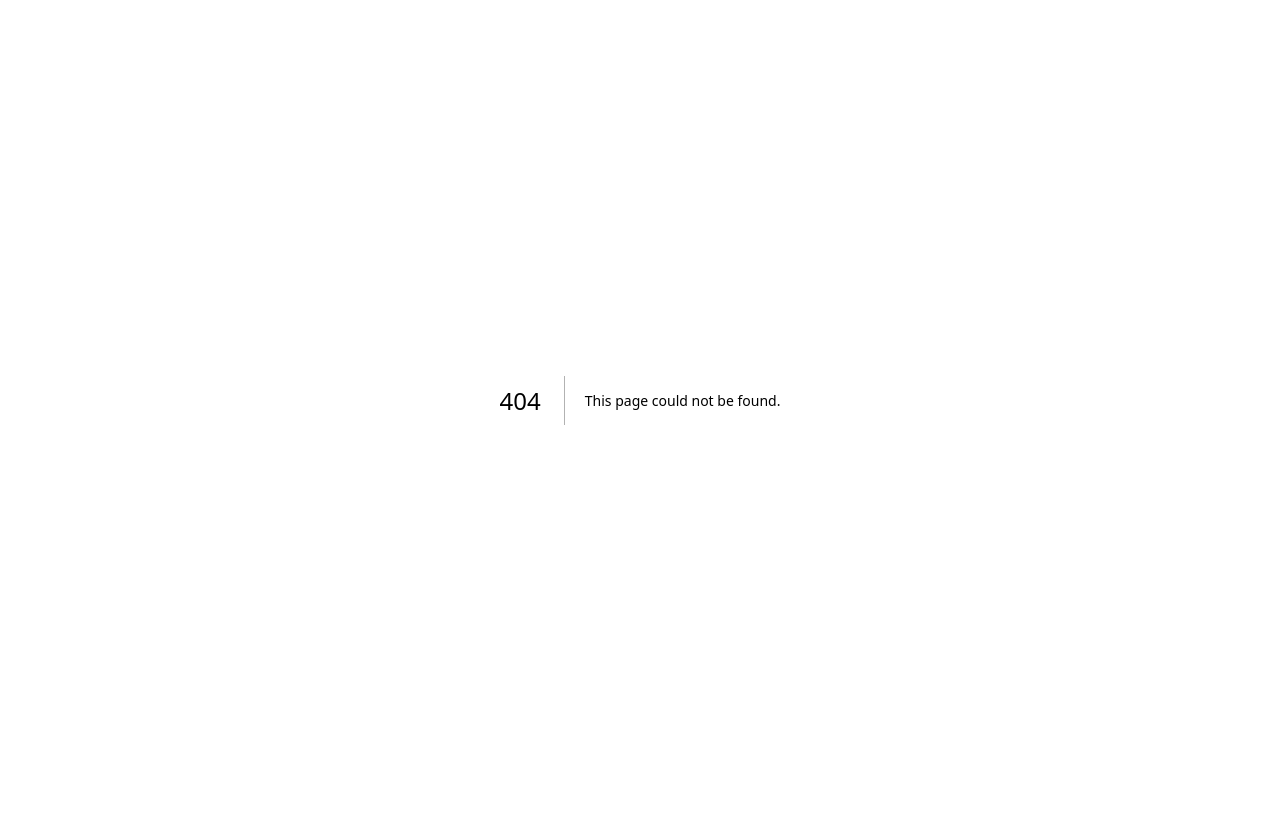
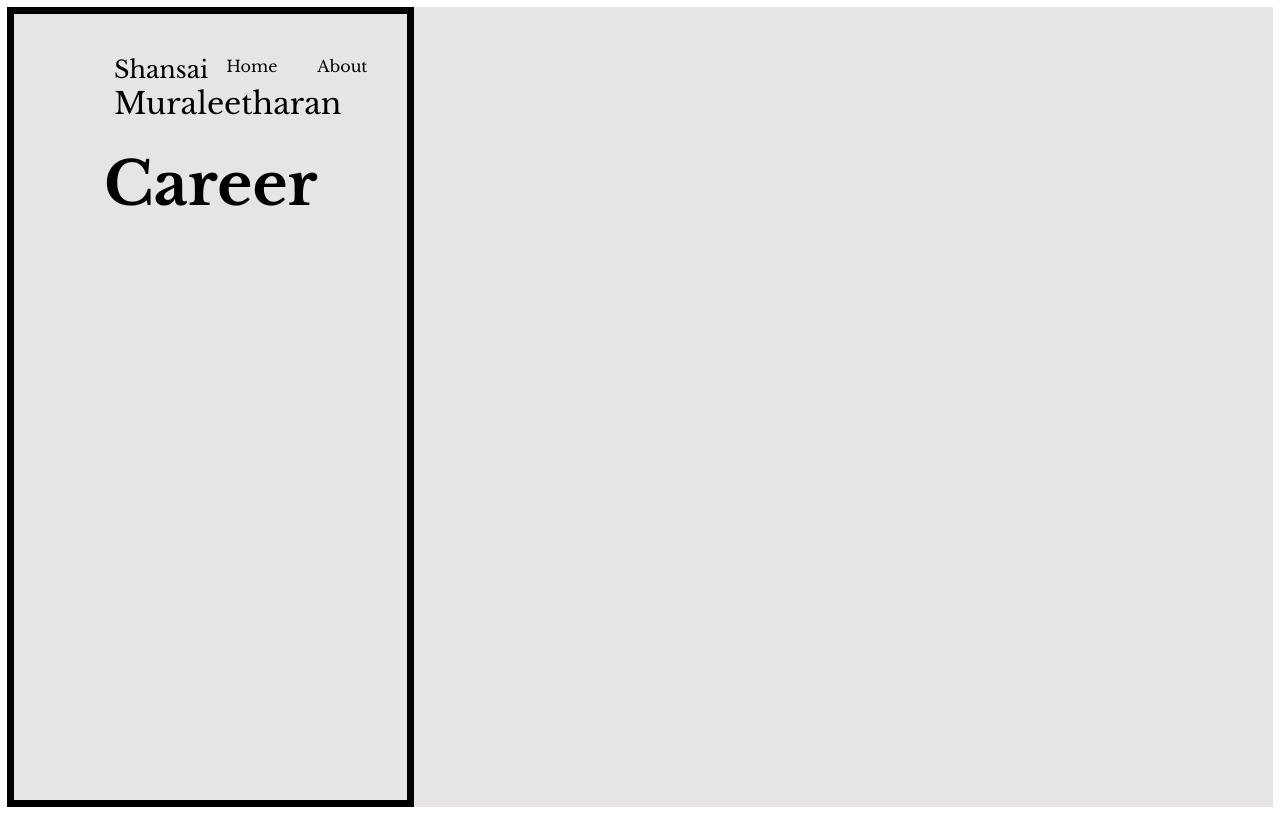
Before and after one commit to TheGreatShan/muraleetharanpages, a Next.js app: page /career in a window 1280 px wide. Before the commit this address had no page. Built offline with nearby package versions, Linux system fonts and the light colour scheme.

Commit message:
adding career

```diff
--- /dev/null
+++ b/src/app/career/page.tsx
@@ -0,0 +1,15 @@
+import Design from "muralee/app/components/design";
+import Header from "muralee/app/components/header";
+
+export default function Career(){
+    return (
+        <Design>
+            <div className={"mt-5"}>
+                <Header title={"Career"}/>
+                <p className={"mt-4 mx-[50px]"}>
+
+                </p>
+            </div>
+        </Design>
+    )
+}
```
